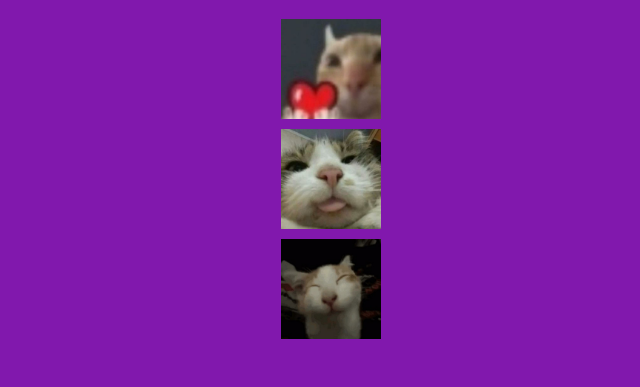
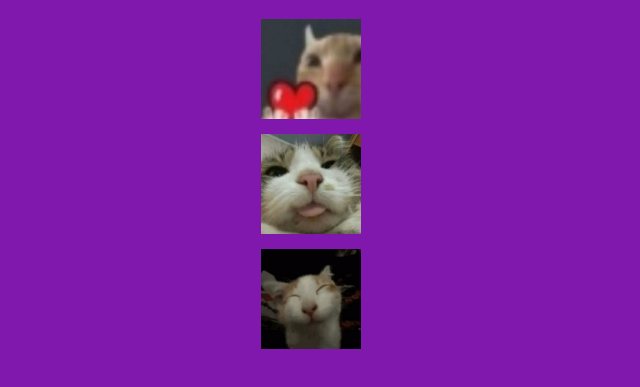
Before and after one commit to Andra-sun/gabarito, a plain HTML site: page index.html in a window 1280 px wide. Shown: the part 61-448 px from the top of the page, without its empty margins (329-969 px from the left). Drawn offline with Linux system fonts and the light colour scheme.

Commit message:
Add files via upload

```diff
--- a/index.css
+++ b/index.css
@@ -14,17 +14,20 @@ h1{
 .imagem1{
     width: 100px;
     height: 100px;
-    margin-bottom: 10px;
+    margin-right: 40px;
+    margin-bottom: 15px;
 }
 
 .imagem2{
     width: 100px;
     height: 100px;
-    margin-bottom: 10px;
+    margin-right: 40px;
+    margin-bottom: 15px;
 }
 
 .imagem3 {
     width: 100px;
     height: 100px;
-    margin-bottom: 10px;
+    margin-right: 40px;
+    margin-bottom: 15px;
 }
--- a/index.html
+++ b/index.html
@@ -4,7 +4,7 @@
     <meta charset="UTF-8">
     <meta http-equiv="X-UA-Compatible" content="IE=edge">
     <meta name="viewport" content="width=device-width, initial-scale=1.0">
-    <title>Document</title>
+    <title>Miau</title>
     <link rel="stylesheet" href="index.css">
 </head>
 <body bgcolor = "#8118ad" >
```
